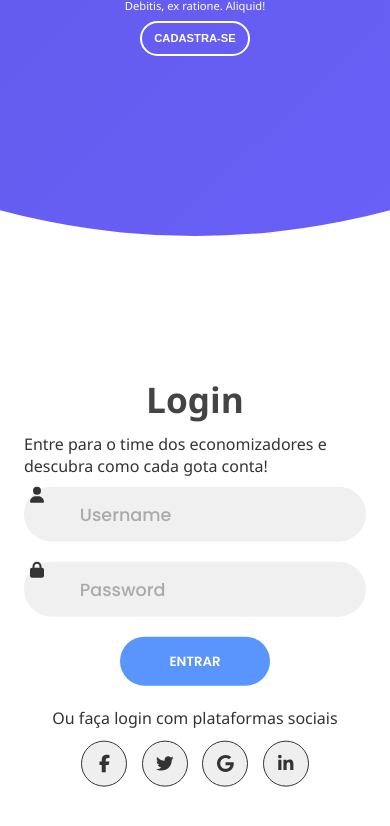
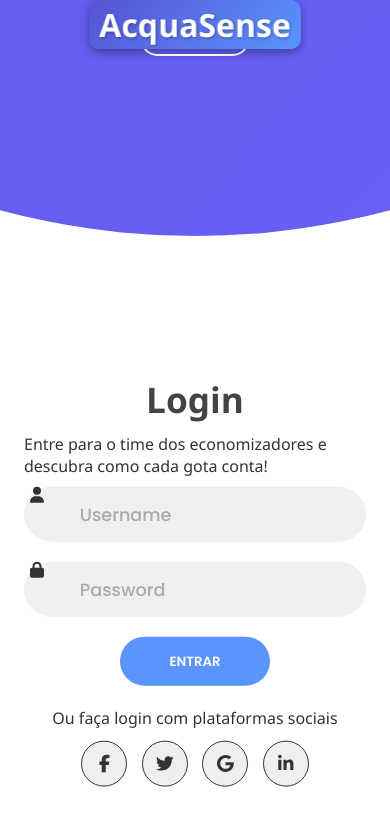
Before and after one commit to LcasFerrei/AcquaSense, a React (Create React App) app in the folder AcquaSense React/: page /login in a window 390 px wide. Shown: the top 826 px of the page. Built offline with nearby package versions, Linux system fonts and the light colour scheme.

Commit message:
Correções e adicionei funcionalidades  no Login, Home e CSS

```diff
--- a/AcquaSense React/src/pages/home/App.css
+++ b/AcquaSense React/src/pages/home/App.css
@@ -91,7 +91,7 @@ body {
 }
 
 .faq-item:hover, .review-item:hover {
-    background-color: #f0f0f0;
+    background-color: var(--nav-link-hover-color);
     transform: scale(1.02);
 }
 
@@ -134,38 +134,6 @@ body {
     object-fit: cover;
     border-radius: 10px;
     margin-bottom: 1rem;
-}
-
-.acquacast {
-    flex: 1;
-    background-color: var(--news-card-bg-color);
-    padding: 1rem;
-    border-radius: 10px;
-    margin: 1rem 0;
-}
-
-.acquacast h2 {
-    font-size: 1.8rem;
-    margin-bottom: 1rem;
-}
-
-.acquacast ul {
-    list-style-type: none;
-    padding: 0;
-}
-
-.acquacast ul li {
-    margin-bottom: 0.5rem;
-}
-
-.acquacast ul li a {
-    color: var(--text-color);
-    text-decoration: none;
-    transition: color 0.3s;
-}
-
-.acquacast ul li a:hover {
-    color: var(--logo-color);
 }
 
 .footer {
@@ -346,13 +314,6 @@ body {
     object-position: center; /* Centraliza a imagem */
 }
 
-
-
-
-
-
-
-
 .indicators {
     position: absolute;
     bottom: 20px; /* Ajuste conforme necessário */
--- a/AcquaSense React/src/pages/home/Home.js
+++ b/AcquaSense React/src/pages/home/Home.js
@@ -207,24 +207,8 @@ const MainContent = () => (
 const NewsSection = () => (
     <div className="news-section">
         <NewsCarousel />
-        <AcquaCast />
     </div>
 );
-
-// Componente do AcquaCast (podcast)
-const AcquaCast = () => {
-    return (
-        <aside className="acquacast">
-            <h2>Escute o AcquaCast</h2>
-            <p>Os podcasts mais recentes sobre sustentabilidade e conservação da água:</p>
-            <ul>
-                <li><a href="#">Podcast 1: A importância da economia de água</a></li>
-                <li><a href="#">Podcast 2: Tecnologias emergentes em purificação</a></li>
-                <li><a href="#">Podcast 3: Como reduzir o consumo de água na sua casa</a></li>
-            </ul>
-        </aside>
-    );
-};
 
 // Componente do rodapé
 const Footer = () => (
--- a/AcquaSense React/src/pages/login/login.css
+++ b/AcquaSense React/src/pages/login/login.css
@@ -410,3 +410,44 @@ form.sign-in-form {
     left: 50%;
   }
 }
+
+
+.top-bar {
+  position: absolute;
+  top: 0;
+  left: 50%;
+  transform: translateX(-50%);
+  padding: 0.3rem 0.8rem; /* Reduzi ainda mais o espaçamento */
+  background: rgba(255, 255, 255, 0.1);
+  border-radius: 10px;
+  color: #fff;
+  font-size: 1.2rem; /* Diminuí ainda mais o tamanho da fonte */
+  font-weight: 700; /* Mantenha o peso da fonte forte */
+  text-shadow: 1px 1px 3px rgba(0, 0, 0, 0.3); /* Ajustei a sombra para ser menos pronunciada */
+  z-index: 10;
+  text-align: center;
+  backdrop-filter: blur(5px);
+  box-shadow: 0px 3px 10px rgba(0, 0, 0, 0.2);
+}
+
+.panel.left-panel .top-bar {
+  background: linear-gradient(135deg, #6c63ff, #5995fd);
+}
+
+.panel.right-panel .top-bar {
+  background: linear-gradient(135deg, #5752d4, #5995fd);
+}
+
+.top-bar a {
+  color: #fff;
+  text-decoration: none !important;
+  font-size: inherit;
+  font-weight: inherit;
+}
+
+@media (max-width: 570px) {
+  .top-bar {
+    font-size: 1rem; /* Ajustar tamanho de fonte em telas menores */
+    padding: 0.2rem 0.6rem; /* Ajustar espaçamento em telas menores */
+  }
+}
--- a/AcquaSense React/src/pages/login/login.js
+++ b/AcquaSense React/src/pages/login/login.js
@@ -102,6 +102,9 @@ const Login = () => {
 
       <div className="panels-container">
         <div className="panel left-panel">
+          <div className="top-bar">
+            <h1><a href="/">AcquaSense</a></h1>
+          </div>
           <div className="content">
             <h3>BEM VINDO AO ACQUASENSE</h3>
             <p>
@@ -109,12 +112,15 @@ const Login = () => {
               ex ratione. Aliquid!
             </p>
             <button className="btn transparent" id="sign-up-btn">
-              Cadastra-se
+              Cadastrar-se
             </button>
           </div>
           <img src={imgVisualization} className="image" alt="Visualization" />
         </div>
         <div className="panel right-panel">
+          <div className="top-bar">
+            <h1><a href="/">AcquaSense</a></h1>
+          </div>
           <div className="content">
             <h3>Já inscrito?</h3>
             <p>
@@ -128,6 +134,7 @@ const Login = () => {
           <img src={imgVisionaryTechnology} className="image" alt="Visionary Technology" />
         </div>
       </div>
+
     </div>
   );
 };
```
